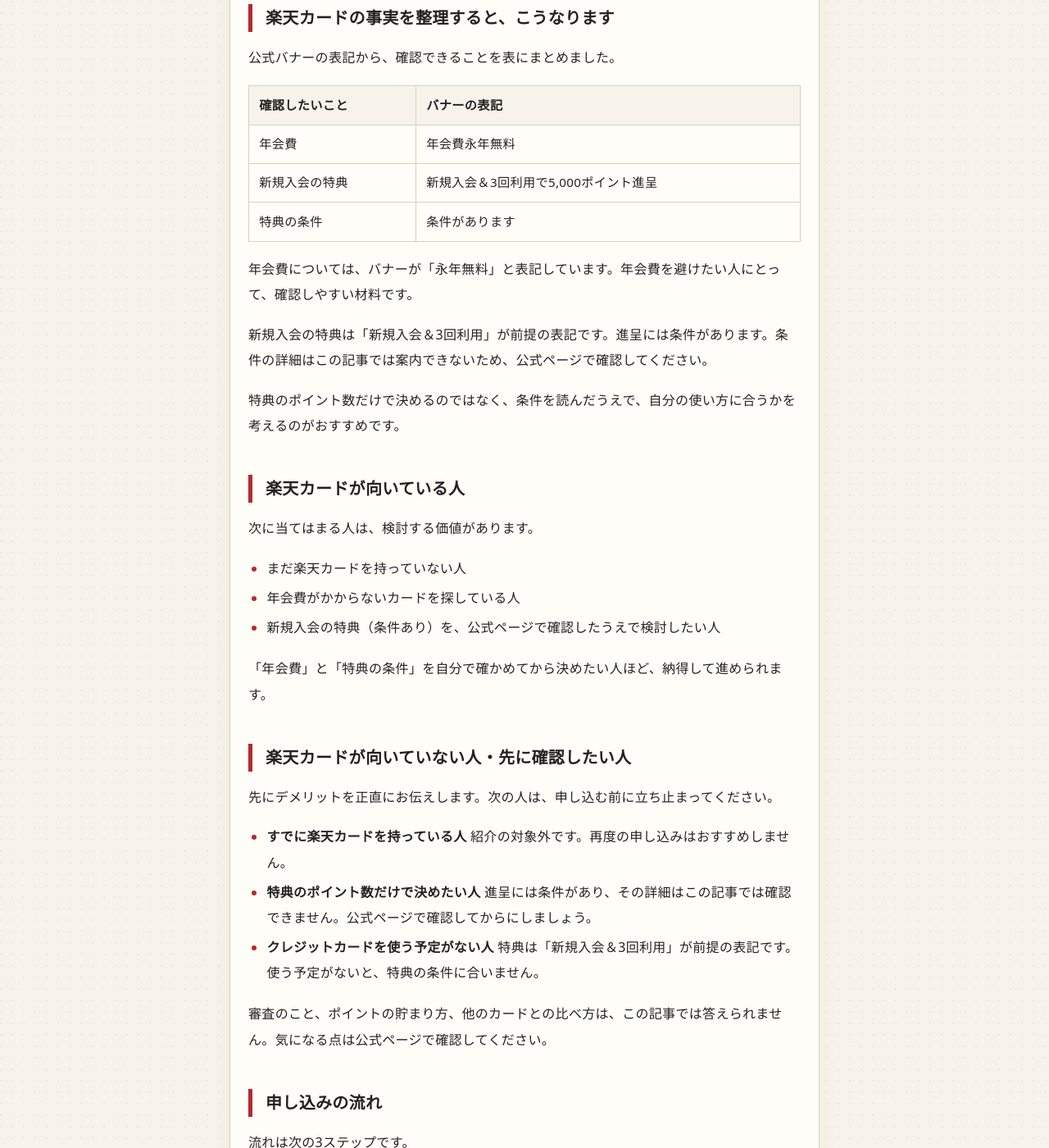
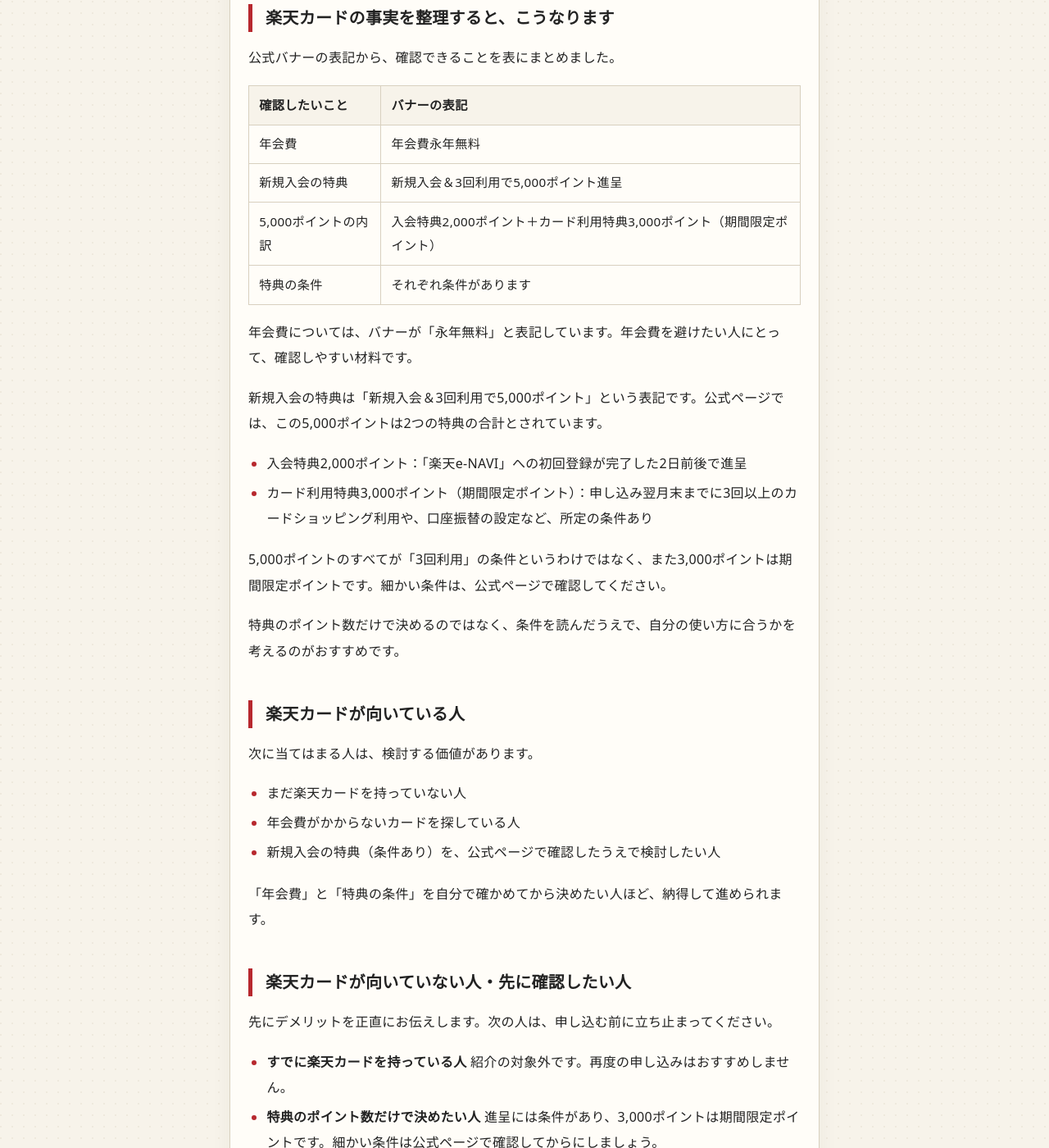
Before and after one commit to eztamu/sweets-blog, a Jekyll site: the page built from _posts/2026-10-06-rakuten-card-fit.md, in a window 1280 px wide and 1400 px high, scrolled down 3289 px. Shown: the whole window at 82% size. Built offline with Jekyll 4.4.1, drawn with Linux system fonts in a browser that asks for light colours; some of the changed text lies outside the part shown.

Commit message:
楽天カード記事に、5,000ポイントの内訳（2,000＋3,000期間限定）を反映
Co-Authored-By: Claude Sonnet 5.5 <noreply@anthropic.com>
Claude-Session: https://claude.ai/code/session_01BpUWxc767rFro4ZmmBRR5J

```diff
--- a/_posts/2026-10-06-rakuten-card-fit.md
+++ b/_posts/2026-10-06-rakuten-card-fit.md
@@ -43,11 +43,17 @@ description: "楽天カードが向いている人・向いていない人を、
 |---|---|
 | 年会費 | 年会費永年無料 |
 | 新規入会の特典 | 新規入会＆3回利用で5,000ポイント進呈 |
-| 特典の条件 | 条件があります |
+| 5,000ポイントの内訳 | 入会特典2,000ポイント＋カード利用特典3,000ポイント（期間限定ポイント） |
+| 特典の条件 | それぞれ条件があります |
 
 年会費については、バナーが「永年無料」と表記しています。年会費を避けたい人にとって、確認しやすい材料です。
 
-新規入会の特典は「新規入会＆3回利用」が前提の表記です。進呈には条件があります。条件の詳細はこの記事では案内できないため、公式ページで確認してください。
+新規入会の特典は「新規入会＆3回利用で5,000ポイント」という表記です。公式ページでは、この5,000ポイントは2つの特典の合計とされています。
+
+- 入会特典2,000ポイント：「楽天e-NAVI」への初回登録が完了した2日前後で進呈
+- カード利用特典3,000ポイント（期間限定ポイント）：申し込み翌月末までに3回以上のカードショッピング利用や、口座振替の設定など、所定の条件あり
+
+5,000ポイントのすべてが「3回利用」の条件というわけではなく、また3,000ポイントは期間限定ポイントです。細かい条件は、公式ページで確認してください。
 
 特典のポイント数だけで決めるのではなく、条件を読んだうえで、自分の使い方に合うかを考えるのがおすすめです。
 
@@ -68,9 +74,9 @@ description: "楽天カードが向いている人・向いていない人を、
 - **すでに楽天カードを持っている人**
   紹介の対象外です。再度の申し込みはおすすめしません。
 - **特典のポイント数だけで決めたい人**
-  進呈には条件があり、その詳細はこの記事では確認できません。公式ページで確認してからにしましょう。
+  進呈には条件があり、3,000ポイントは期間限定ポイントです。細かい条件は公式ページで確認してからにしましょう。
 - **クレジットカードを使う予定がない人**
-  特典は「新規入会＆3回利用」が前提の表記です。使う予定がないと、特典の条件に合いません。
+  カード利用特典の3,000ポイントは、申し込み翌月末までの3回以上のショッピング利用などが条件です。使う予定がないと、この条件に合いません。
 
 審査のこと、ポイントの貯まり方、他のカードとの比べ方は、この記事では答えられません。気になる点は公式ページで確認してください。
 
@@ -93,14 +99,14 @@ A. バナーは「年会費永年無料」と表記しています。最新の
 A. 紹介の対象外です。再度の申し込みはおすすめしません。
 
 **Q. 特典の条件は？**
-A. 「新規入会＆3回利用」が前提の表記です。進呈には条件があります。詳細は公式ページで確認してください。
+A. 5,000ポイントは2つの特典の合計で、それぞれ条件があります。入会特典2,000ポイントは楽天e-NAVIの初回登録、カード利用特典3,000ポイント（期間限定ポイント）は3回以上の利用などが条件です。詳細は公式ページで確認してください。
 
 **Q. いつの情報ですか？**
-A. 2026年10月時点の公式バナー表記です。審査やポイントの貯まり方など、この記事で答えられないことは公式ページで確認してください。
+A. 2026年10月時点の公式ページ・バナー表記です。審査やポイントの貯まり方など、この記事で答えられないことは公式ページで確認してください。
 
 ## 申し込む前の注意
 
-- 特典・条件は2026年10月時点の公式バナー表記で、変更される場合があります
+- 特典・条件は2026年10月時点の公式ページ・バナー表記で、変更される場合があります
 - 新規入会＆3回利用などの条件があります
 - すでに楽天カードを持っている人は紹介の対象外です
 - 最新の条件は、公式ページで確認してください
```
